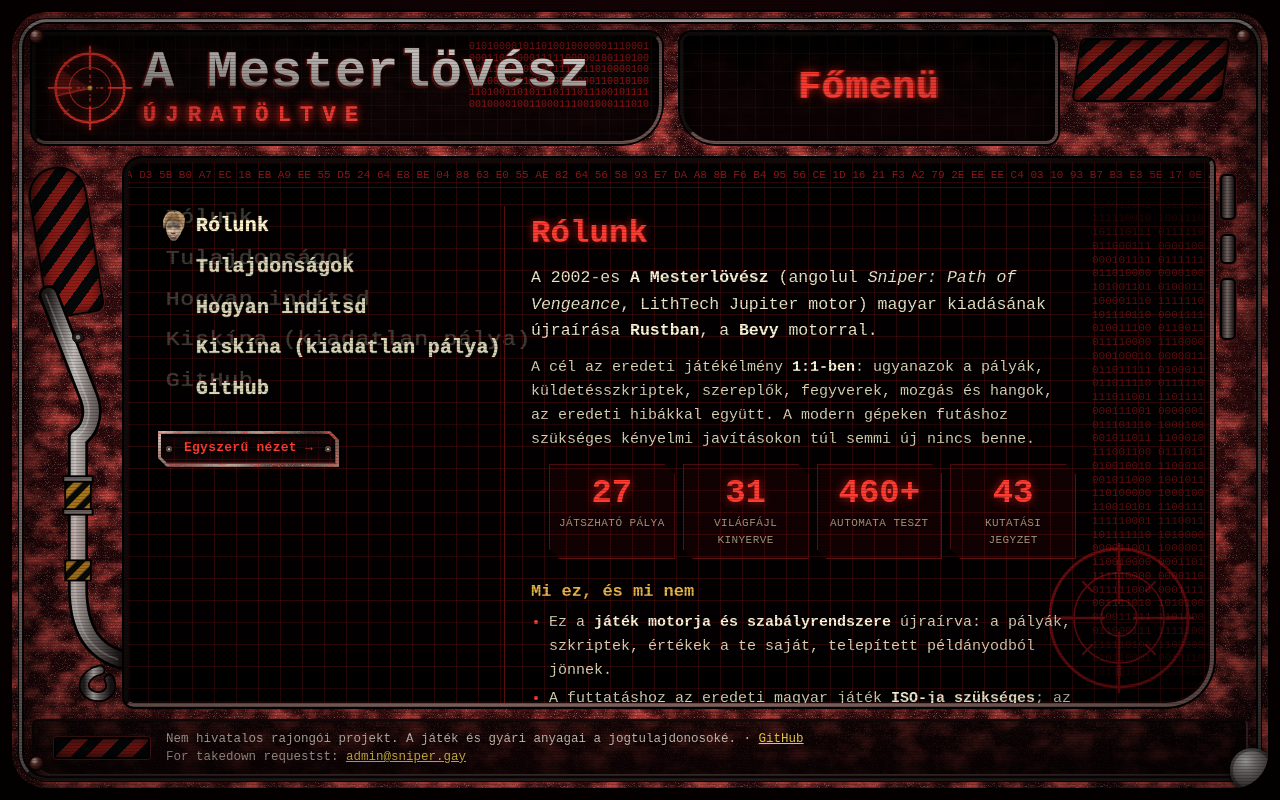
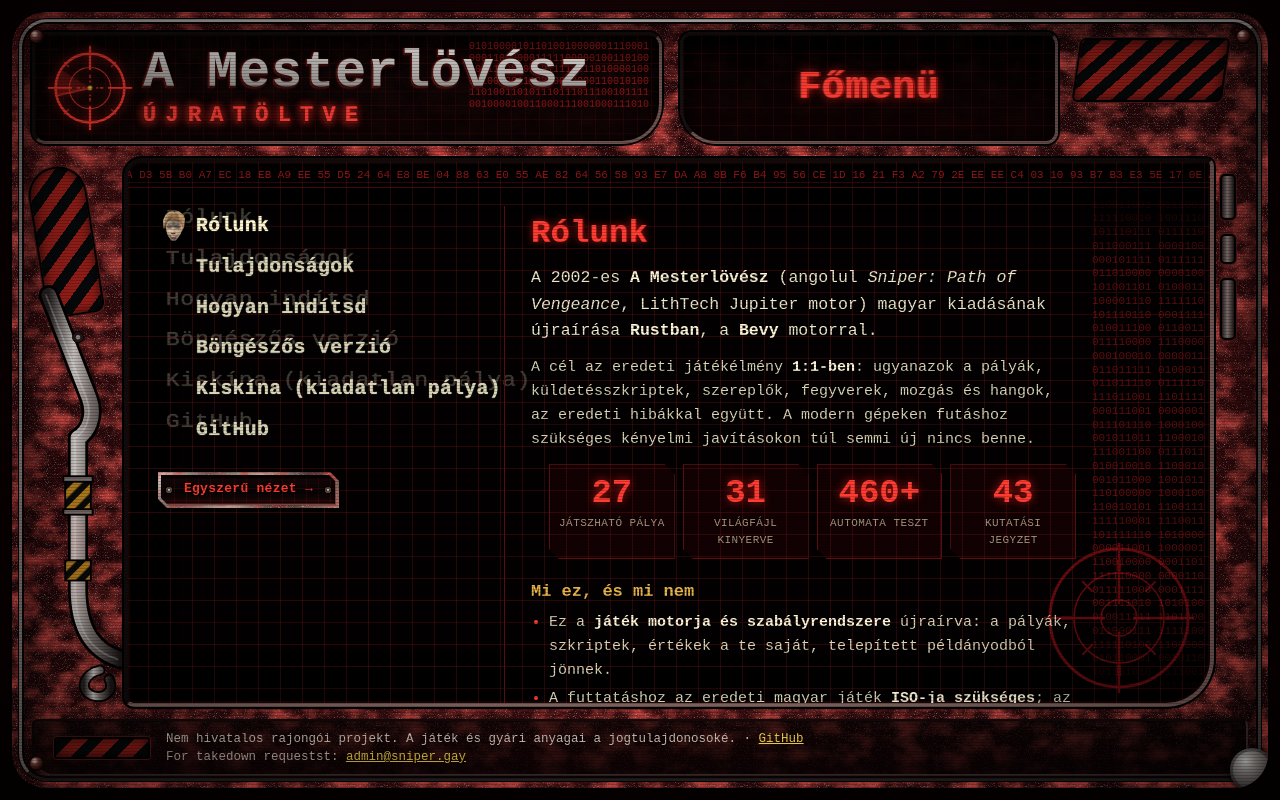
Before and after one commit to mesterlovesz/mesterlovesz.github.io, a plain HTML site: page site/index.html in a window 1280 px wide. Drawn offline with Linux system fonts and the light colour scheme.

Commit message:
Add browser version link to main menu

```diff
--- a/site/index.html
+++ b/site/index.html
@@ -92,6 +92,7 @@
           <li><a class="row" href="#rolunk" data-ghost="Rólunk"><i class="ar"></i><span class="lbl">Rólunk</span></a></li>
           <li><a class="row" href="#tulajdonsagok" data-ghost="Tulajdonságok"><i class="ar"></i><span class="lbl">Tulajdonságok</span></a></li>
           <li><a class="row" href="#inditas" data-ghost="Hogyan indítsd"><i class="ar"></i><span class="lbl">Hogyan indítsd</span></a></li>
+          <li><a class="row" href="https://mesterlovesz.online/" data-ghost="Böngészős verzió"><i class="ar"></i><span class="lbl">Böngészős verzió</span></a></li>
           <li><a class="row" href="#kiskina" data-ghost="Kiskína (kiadatlan pálya)"><i class="ar"></i><span class="lbl">Kiskína (kiadatlan pálya)</span></a></li>
           <li><a class="row" href="#github" data-ghost="GitHub"><i class="ar"></i><span class="lbl">GitHub</span></a></li>
         </ul>
```
